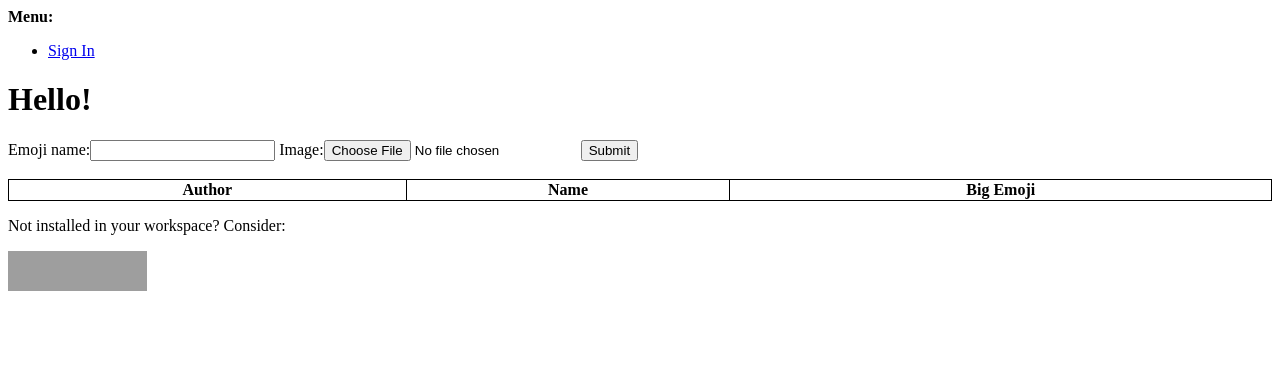
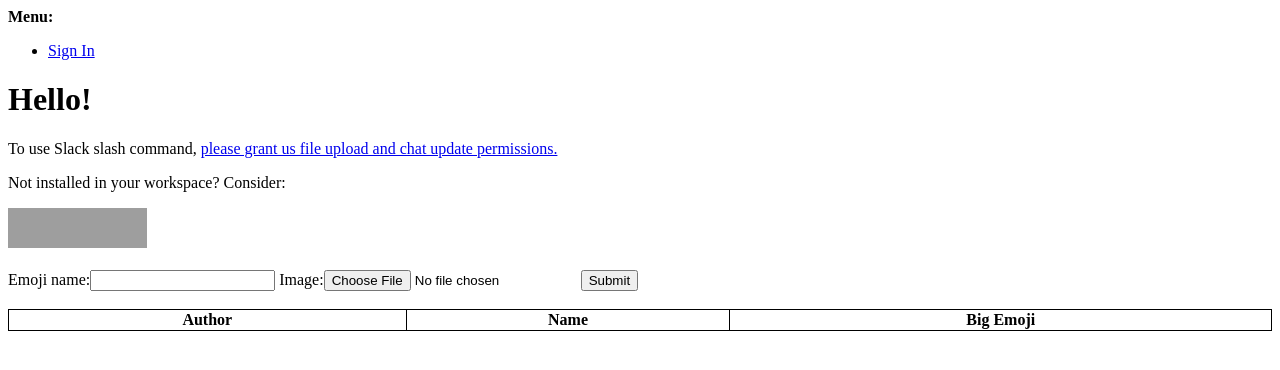
Before and after one commit to RUN-KAIST/jjalbot, a Django app: template bigemoji/templates/bigemoji/index.html in a window 1280 px wide. Shown: the top 370 px of the page. Run offline with Django 3.2, Linux system fonts and the light colour scheme; the template is opened without the code that fills it: values that come from a table or form of the project are taken from there, others are empty; parts of the project's set-up code (start-up, migrations or seed data) failed here and were passed over; some libraries are stand-ins or nearby versions; grey boxes are pictures that could not be loaded.

Commit message:
Modify BigEmoji view

```diff
--- a/bigemoji/templates/bigemoji/index.html
+++ b/bigemoji/templates/bigemoji/index.html
@@ -21,6 +21,24 @@
 {% if form_error %}
     {{ form_error }}
 {% endif %}
+
+{% url 'bigemoji:index' as default_url %}
+
+To use Slack slash command,
+<a href="{% provider_login_url "slack" process="redirect" next=default_url scope="files:write:user,chat:write:user" %}">
+    please grant us file upload and chat update permissions.
+</a>
+
+<p>{% blocktrans %}Not installed in your workspace? Consider:{% endblocktrans %}</p>
+
+{% url 'bigemoji:index' as default_url %}
+
+<a href="{% provider_login_url "slack" process="redirect" next=default_url scope="bot,commands" %}">
+    <img alt="Add to Slack" height="40" width="139" src="https://platform.slack-edge.com/img/add_to_slack.png" srcset="https://platform.slack-edge.com/img/add_to_slack.png 1x, https://platform.slack-edge.com/img/add_to_slack@2x.png 2x" />
+</a>
+
+<br /><br />
+
 <form enctype="multipart/form-data" method="post">
     {% csrf_token %}
     {{ form }}
@@ -44,12 +62,4 @@
 {% endfor %}
 </table>
 
-<p>{% blocktrans %}Not installed in your workspace? Consider:{% endblocktrans %}</p>
-
-{% url 'bigemoji:index' as default_url %}
-
-<a href="{% provider_login_url "slack" process="redirect" next=default_url scope="bot,commands" %}">
-    <img alt="Add to Slack" height="40" width="139" src="https://platform.slack-edge.com/img/add_to_slack.png" srcset="https://platform.slack-edge.com/img/add_to_slack.png 1x, https://platform.slack-edge.com/img/add_to_slack@2x.png 2x" />
-</a>
-
 {% endblock %}
```
